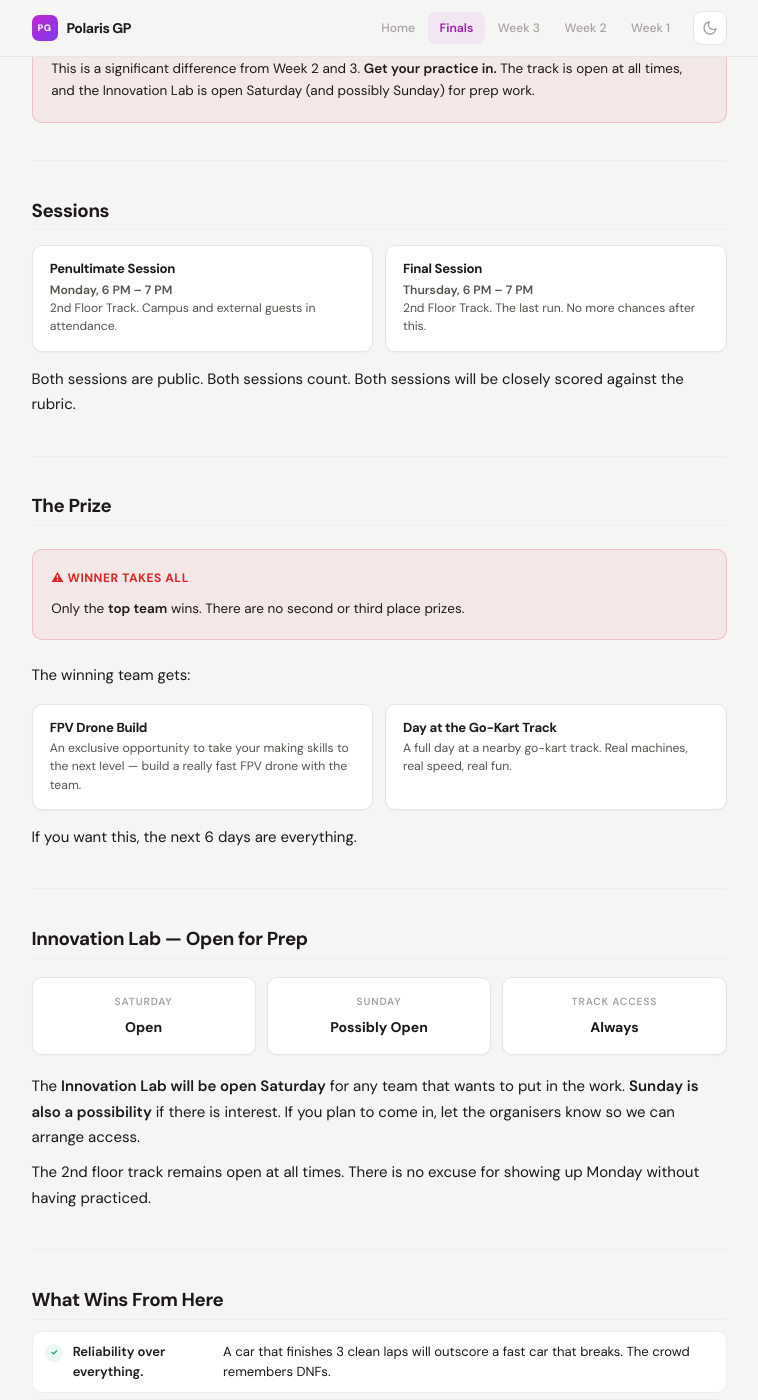
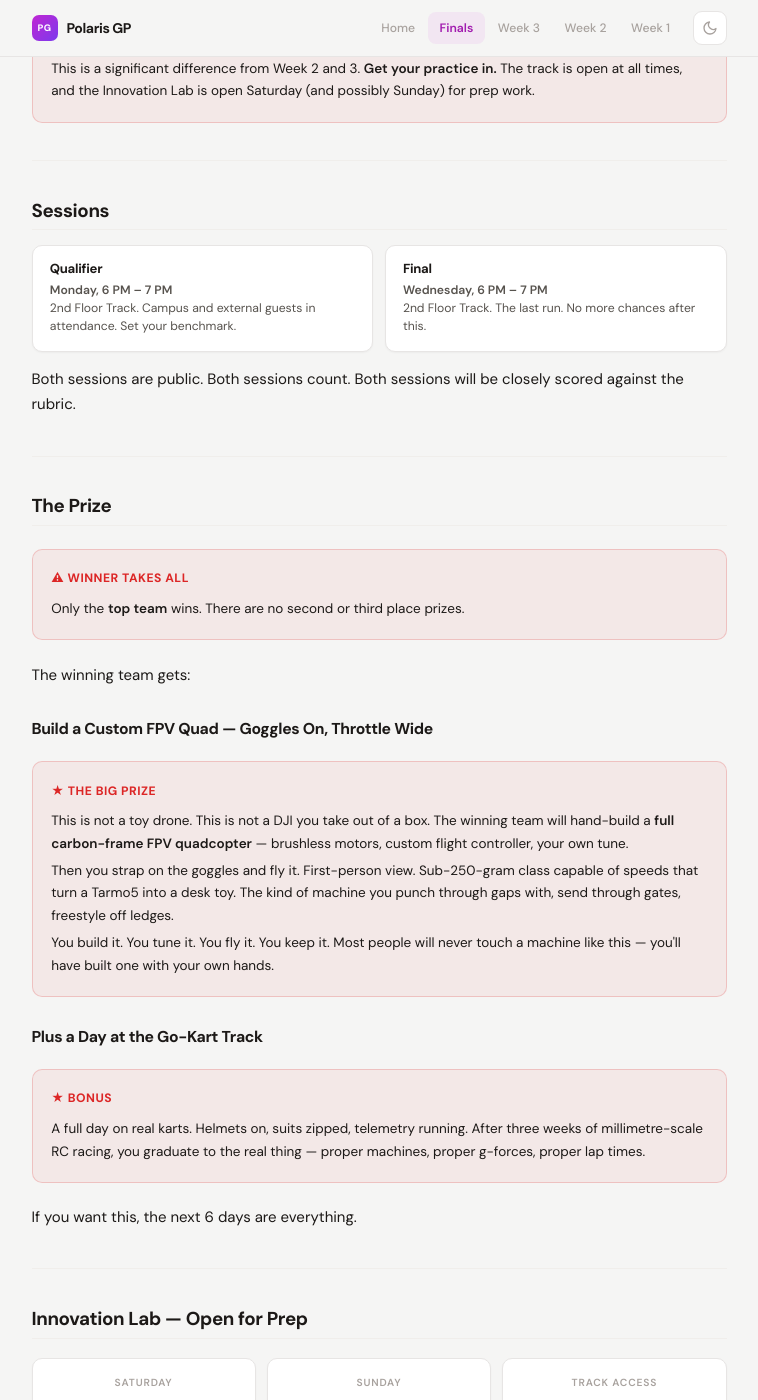
Before and after one commit to saikhurana98/polaris-tarmo5-docs, a Jekyll site: the page built from finals.md, in a window 1280 px wide and 1400 px high, scrolled down 622 px. Shown: the whole window, without its empty margins (261-1019 px from the left). Built offline with Jekyll 4.4.1, drawn with Linux system fonts in a browser that asks for light colours; some of the changed text lies outside the part shown.

Commit message:
Rename Penultimate to Qualifier and amplify FPV drone prize copy
- Penultimate session renamed to Qualifier across finals page,
  homepage, meta line, info row, and section card
- Fix leftover Thursday in Final Session card (now Wednesday)
- Reframe FPV drone prize: hand-built carbon-frame quad with
  goggles-on first-person flight, not a DJI in a box
- Reframe go-kart prize as graduation from RC to the real thing
- Fix lap count reference (5 laps not 3) in tip section

Co-Authored-By: Claude Opus 4.7 (1M context) <noreply@anthropic.com>

```diff
--- a/finals.md
+++ b/finals.md
@@ -1,6 +1,6 @@
 ---
 layout: default
-title: "Finals: Penultimate & Final Session"
+title: "Finals: Qualifier & Final Session"
 permalink: /finals/
 ---
 
@@ -8,7 +8,7 @@ permalink: /finals/
   <h1>Finals — This Is It</h1>
   <div class="page-meta">
     <span class="meta-item">📅 May 11 – 13, 2026</span>
-    <span class="meta-item">🏁 Penultimate: Monday · Final: Wednesday</span>
+    <span class="meta-item">🏁 Qualifier: Monday · Final: Wednesday</span>
     <span class="meta-item">📍 Track: 2nd Floor</span>
     <span class="badge badge-active">Active</span>
   </div>
@@ -20,7 +20,7 @@ permalink: /finals/
     <div class="info-value">5 Timed Laps</div>
   </div>
   <div class="info-item">
-    <div class="info-label">Penultimate</div>
+    <div class="info-label">Qualifier</div>
     <div class="info-value">Monday, 6–7 PM</div>
   </div>
   <div class="info-item">
@@ -53,12 +53,12 @@ If you have been coasting, the room is about to find out.
 
 <div class="card-grid">
   <div class="card-sm">
-    <h4>Penultimate Session</h4>
-    <p><strong>Monday, 6 PM – 7 PM</strong><br>2nd Floor Track. Campus and external guests in attendance.</p>
+    <h4>Qualifier</h4>
+    <p><strong>Monday, 6 PM – 7 PM</strong><br>2nd Floor Track. Campus and external guests in attendance. Set your benchmark.</p>
   </div>
   <div class="card-sm">
-    <h4>Final Session</h4>
-    <p><strong>Thursday, 6 PM – 7 PM</strong><br>2nd Floor Track. The last run. No more chances after this.</p>
+    <h4>Final</h4>
+    <p><strong>Wednesday, 6 PM – 7 PM</strong><br>2nd Floor Track. The last run. No more chances after this.</p>
   </div>
 </div>
 
@@ -75,15 +75,20 @@ Both sessions are public. Both sessions count. Both sessions will be closely sco
 
 The winning team gets:
 
-<div class="card-grid">
-  <div class="card-sm">
-    <h4>FPV Drone Build</h4>
-    <p>An exclusive opportunity to take your making skills to the next level — build a really fast FPV drone with the team.</p>
-  </div>
-  <div class="card-sm">
-    <h4>Day at the Go-Kart Track</h4>
-    <p>A full day at a nearby go-kart track. Real machines, real speed, real fun.</p>
-  </div>
+### Build a Custom FPV Quad — Goggles On, Throttle Wide
+
+<div class="callout callout-critical">
+  <div class="callout-title">★ The Big Prize</div>
+  <p>This is not a toy drone. This is not a DJI you take out of a box. The winning team will hand-build a <strong>full carbon-frame FPV quadcopter</strong> — brushless motors, custom flight controller, your own tune.</p>
+  <p>Then you strap on the goggles and fly it. First-person view. Sub-250-gram class capable of speeds that turn a Tarmo5 into a desk toy. The kind of machine you punch through gaps with, send through gates, freestyle off ledges.</p>
+  <p>You build it. You tune it. You fly it. You keep it. Most people will never touch a machine like this — you'll have built one with your own hands.</p>
+</div>
+
+### Plus a Day at the Go-Kart Track
+
+<div class="callout callout-critical">
+  <div class="callout-title">★ Bonus</div>
+  <p>A full day on real karts. Helmets on, suits zipped, telemetry running. After three weeks of millimetre-scale RC racing, you graduate to the real thing — proper machines, proper g-forces, proper lap times.</p>
 </div>
 
 If you want this, the next 6 days are everything.
@@ -116,7 +121,7 @@ The 2nd floor track remains open at all times. There is no excuse for showing up
 ## What Wins From Here
 
 <div class="tip-grid">
-  <div class="tip"><span class="tip-icon">✓</span> <strong>Reliability over everything.</strong> A car that finishes 3 clean laps will outscore a fast car that breaks. The crowd remembers DNFs.</div>
+  <div class="tip"><span class="tip-icon">✓</span> <strong>Reliability over everything.</strong> A car that finishes 5 clean laps will outscore a fast car that breaks. The crowd remembers DNFs.</div>
   <div class="tip"><span class="tip-icon">✓</span> <strong>EdgeTX is your edge.</strong> If you have not tuned throttle curves, steering curves, and sensitivity by now, do it tomorrow. It is free, and it is the single biggest improvement you can make.</div>
   <div class="tip"><span class="tip-icon">✓</span> <strong>Drive the actual track.</strong> Practice on flat floors does not translate. The 2nd floor track has corners, walls, and surfaces your car needs to know.</div>
   <div class="tip"><span class="tip-icon">✓</span> <strong>Spare every fragile part.</strong> Bring backups for everything. A 5-minute repair between attempts can save the run.</div>
```
Also changed, not shown: index.md (+2 -2 lines).
